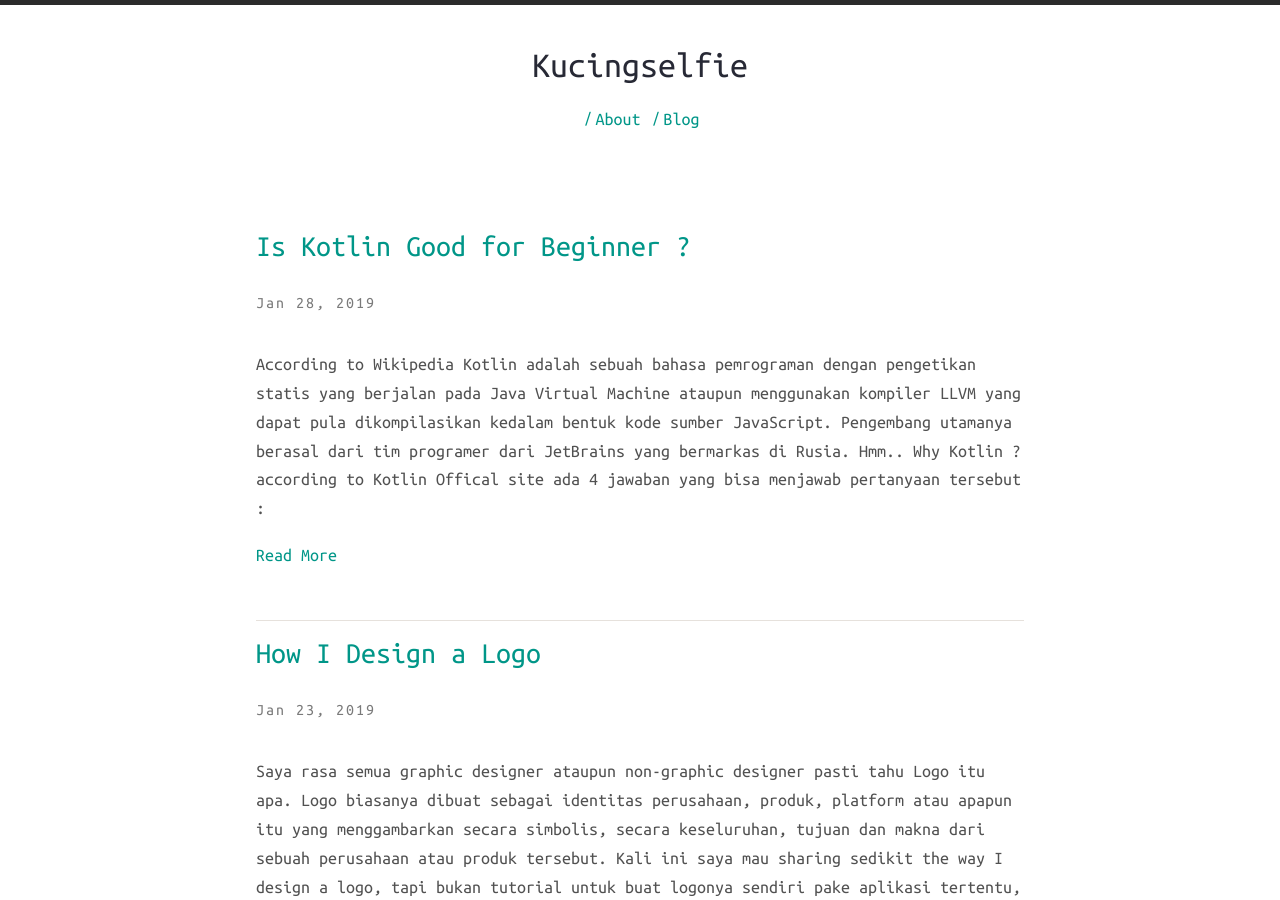
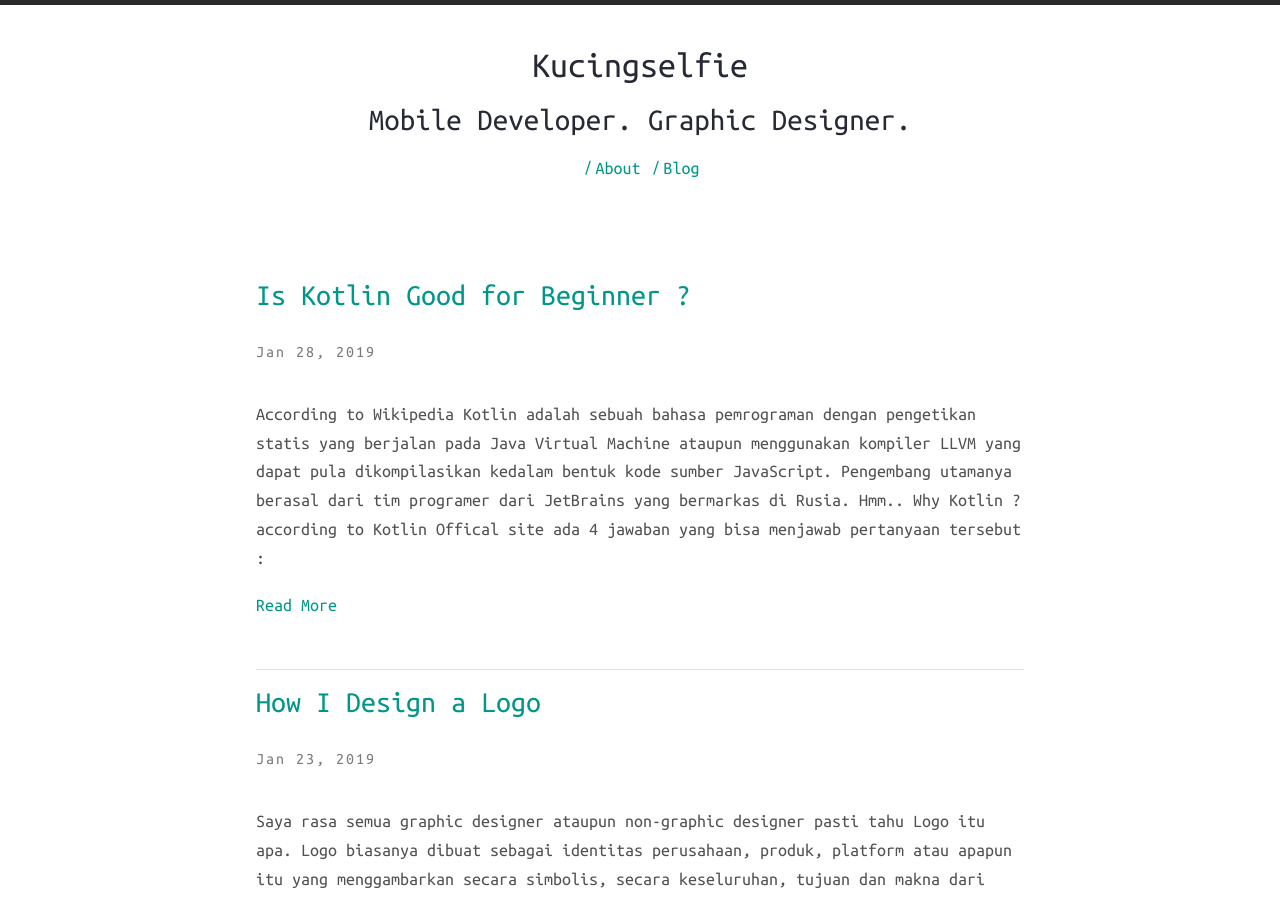
Before and after one commit to kucingselfie/kucingselfie.github.io, a Jekyll site: the page built from index.html, in a window 1280 px wide and 900 px high. Built offline with Jekyll 4.4.1, drawn with Linux system fonts in a browser that asks for light colours; nearby versions of some CDN libraries.

Commit message:
Update _config.yml

```diff
--- a/_config.yml
+++ b/_config.yml
@@ -13,7 +13,7 @@ url: http://kucingselfie.github.io
 harmony:
   name: Kucingselfie
   # Little description about your site
-  description:
+  description: Mobile Developer. Graphic Designer.
   # 'meta_description:' Write an awesome description for your new site here.
   # It will appear in your document head meta (for Google search results) and
   # in your feed.xml site description.
```
